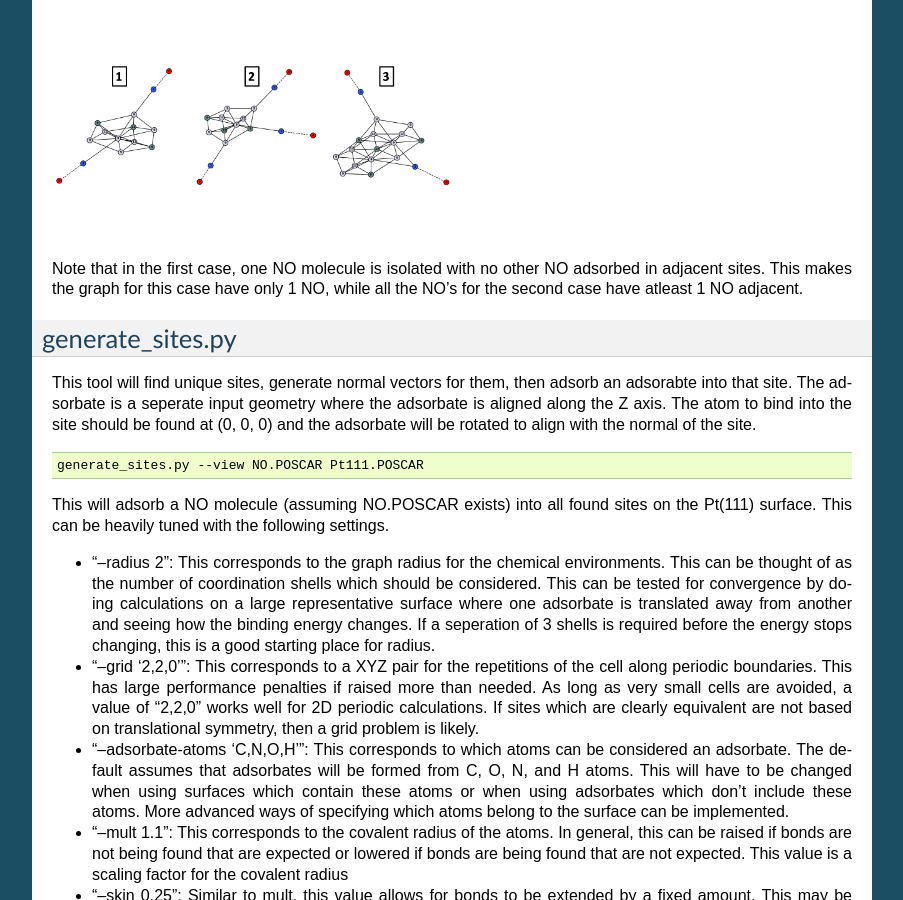
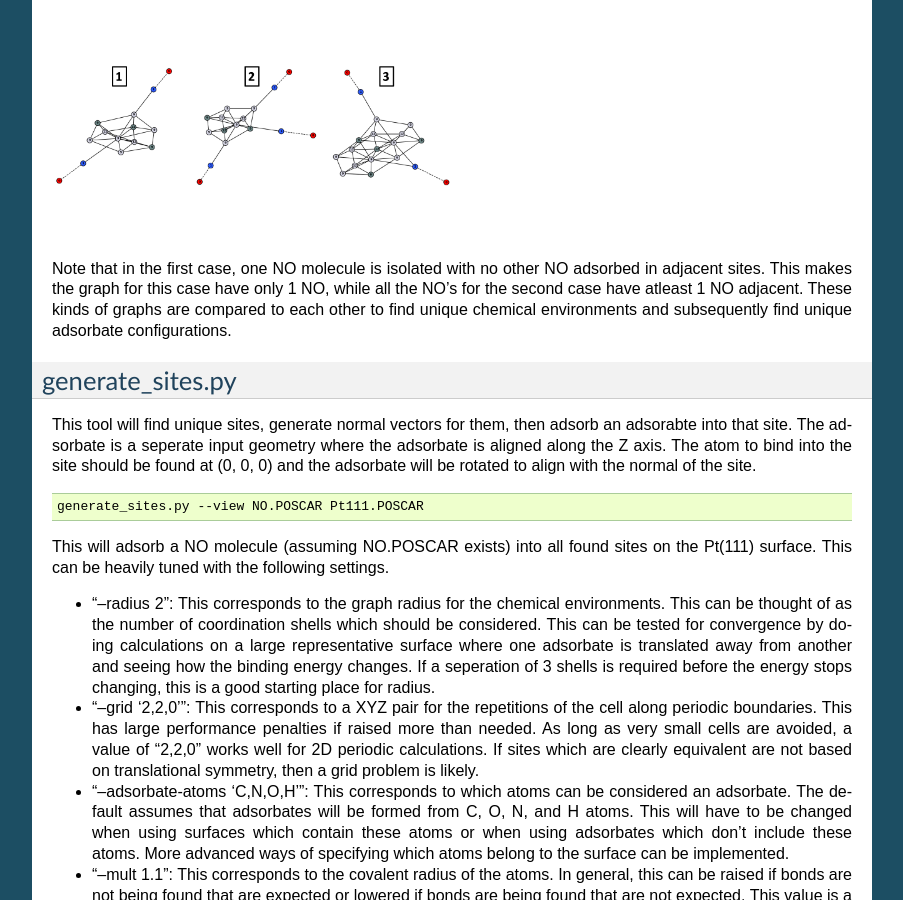
Before and after one commit to vsumaria/graph-theory-surfaces, a Sphinx documentation site: the page built from doc/source/Usage.rst, in a window 1280 px wide and 900 px high, scrolled down 1701 px. Shown: the whole window, without its empty margins (198-1101 px from the left). Built offline with Sphinx 7.4.7, drawn with Linux system fonts in a browser that asks for light colours; formulas are drawn with MathJax 3.

Commit message:
Update Usage.rst

```diff
--- a/doc/source/Usage.rst
+++ b/doc/source/Usage.rst
@@ -51,7 +51,7 @@ Note that in both cases, the NO are adsorbed in a bridge and two top sites. The
 .. image:: ../../images/unique_new/Slide5.png
   :width: 400
 
-Note that in the first case, one NO molecule is isolated with no other NO adsorbed in adjacent sites. This makes the graph for this case have only 1 NO, while all the NO's for the second case have atleast 1 NO adjacent.
+Note that in the first case, one NO molecule is isolated with no other NO adsorbed in adjacent sites. This makes the graph for this case have only 1 NO, while all the NO's for the second case have atleast 1 NO adjacent. These kinds of graphs are compared to each other to find unique chemical environments and subsequently find unique adsorbate configurations.
 
 -----------------
 generate_sites.py
```
